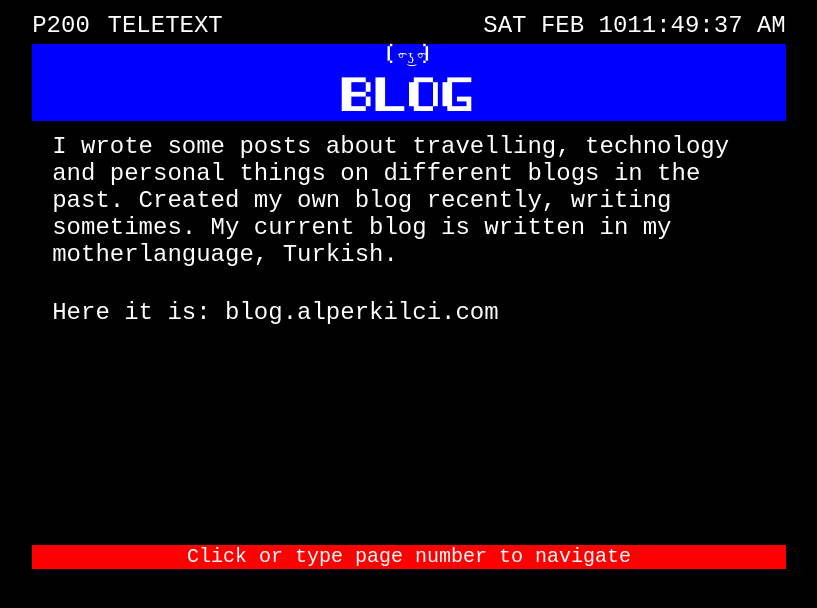
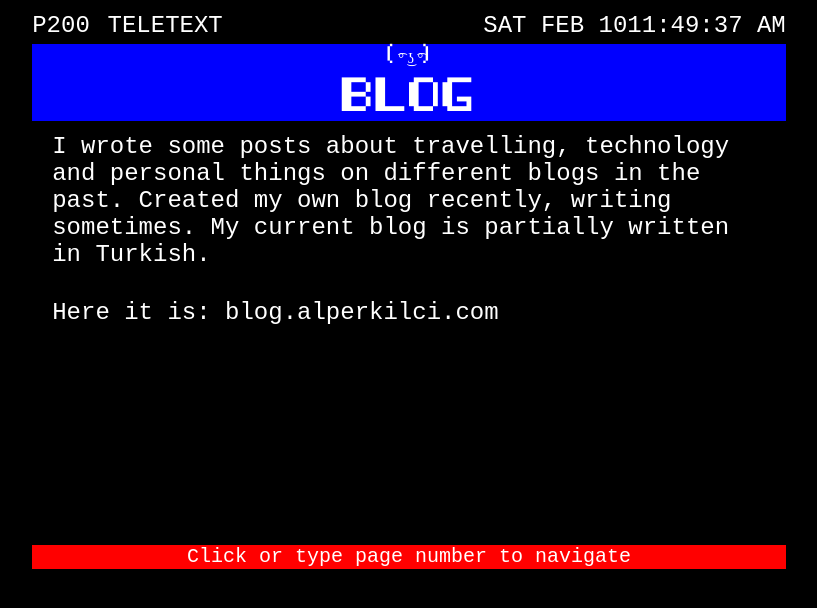
Before and after one commit to alperklc/alperklc.github.io, a Vue app: page /#/page/200 in a window 1280 px wide. Shown: the top 608 px of the page, without its empty margins (231-1048 px from the left). Built offline with nearby package versions, Linux system fonts and the light colour scheme.

Commit message:
update blog page

```diff
--- a/src/pages/Page200.vue
+++ b/src/pages/Page200.vue
@@ -10,7 +10,7 @@
       <div class="text">
         I wrote some posts about travelling, technology and personal things on different blogs in the past.
         Created my own blog recently, writing sometimes.
-        My current blog is written in my motherlanguage, Turkish.
+        My current blog is partially written in Turkish.
       </div>
       <div class="text">
         Here it is: <a class="link nostyle" href="https://blog.alperkilci.com">blog.alperkilci.com</a>
```
